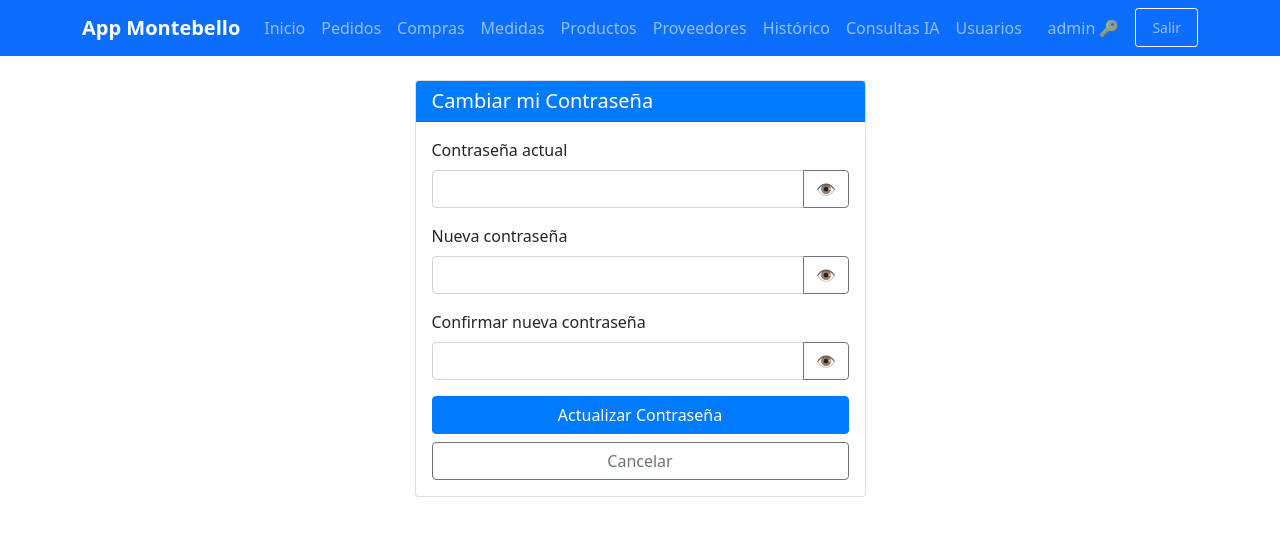
After one commit to ecanar/AppMontebello, a Flask app: page /mi-cuenta in a window 1280 px wide. The commit adds this page. Shown: the top 536 px of the page. Run offline with Flask 3, Linux system fonts and the light colour scheme; a user stored in the database is signed in; some libraries are stand-ins or nearby versions.

Commit message:
Agregar Mi Cuenta: cualquier usuario puede cambiar su propia contraseña

```diff
--- a/app.py
+++ b/app.py
@@ -633,6 +633,27 @@ def transferir_pedidos():
 
     return redirect(url_for('compras'))
 
+# Cambiar propia contraseña
+@app.route('/mi-cuenta', methods=['GET', 'POST'])
+@login_required
+def mi_cuenta():
+    if request.method == 'POST':
+        actual = request.form.get('password_actual', '')
+        nueva = request.form.get('password_nueva', '')
+        confirmar = request.form.get('password_confirmar', '')
+        if not current_user.check_password(actual):
+            flash('La contraseña actual es incorrecta.')
+        elif not nueva:
+            flash('La nueva contraseña no puede estar vacía.')
+        elif nueva != confirmar:
+            flash('La nueva contraseña y la confirmación no coinciden.')
+        else:
+            current_user.set_password(nueva)
+            db.session.commit()
+            flash('Contraseña actualizada exitosamente!')
+            return redirect(url_for('index'))
+    return render_template('mi_cuenta.html')
+
 # Gestión de Usuarios
 @app.route('/usuarios')
 @admin_required
--- a/templates/base.html
+++ b/templates/base.html
@@ -79,7 +79,7 @@
                 {% if current_user.is_authenticated %}
                 <ul class="navbar-nav ms-auto">
                     <li class="nav-item">
-                        <span class="navbar-text me-3">{{ current_user.username }}</span>
+                        <a class="nav-link me-2" href="{{ url_for('mi_cuenta') }}">{{ current_user.username }} 🔑</a>
                     </li>
                     <li class="nav-item">
                         <a class="nav-link btn btn-outline-light btn-sm px-3" href="{{ url_for('logout') }}">Salir</a>
--- /dev/null
+++ b/templates/mi_cuenta.html
@@ -0,0 +1,60 @@
+{% extends "base.html" %}
+{% block title %}Mi Cuenta - App Montebello{% endblock %}
+
+{% block content %}
+<div class="row justify-content-center">
+    <div class="col-md-5">
+        <div class="card">
+            <div class="card-header">
+                <h5 class="mb-0">Cambiar mi Contraseña</h5>
+            </div>
+            <div class="card-body">
+                <form method="POST">
+                    <div class="mb-3">
+                        <label class="form-label">Contraseña actual</label>
+                        <div class="input-group">
+                            <input type="password" name="password_actual" class="form-control pwd-input" required autocomplete="current-password">
+                            <button type="button" class="btn btn-outline-secondary toggle-pwd" title="Mostrar/ocultar">👁</button>
+                        </div>
+                    </div>
+                    <div class="mb-3">
+                        <label class="form-label">Nueva contraseña</label>
+                        <div class="input-group">
+                            <input type="password" name="password_nueva" class="form-control pwd-input" required autocomplete="new-password">
+                            <button type="button" class="btn btn-outline-secondary toggle-pwd" title="Mostrar/ocultar">👁</button>
+                        </div>
+                    </div>
+                    <div class="mb-3">
+                        <label class="form-label">Confirmar nueva contraseña</label>
+                        <div class="input-group">
+                            <input type="password" name="password_confirmar" class="form-control pwd-input" required autocomplete="new-password">
+                            <button type="button" class="btn btn-outline-secondary toggle-pwd" title="Mostrar/ocultar">👁</button>
+                        </div>
+                    </div>
+                    <div class="d-grid gap-2">
+                        <button type="submit" class="btn btn-primary">Actualizar Contraseña</button>
+                        <a href="{{ url_for('index') }}" class="btn btn-outline-secondary">Cancelar</a>
+                    </div>
+                </form>
+            </div>
+        </div>
+    </div>
+</div>
+{% endblock %}
+
+{% block scripts %}
+<script>
+    document.querySelectorAll('.toggle-pwd').forEach(function(btn) {
+        btn.addEventListener('click', function() {
+            var input = this.closest('.input-group').querySelector('.pwd-input');
+            if (input.type === 'password') {
+                input.type = 'text';
+                this.textContent = '🙈';
+            } else {
+                input.type = 'password';
+                this.textContent = '👁';
+            }
+        });
+    });
+</script>
+{% endblock %}
```
